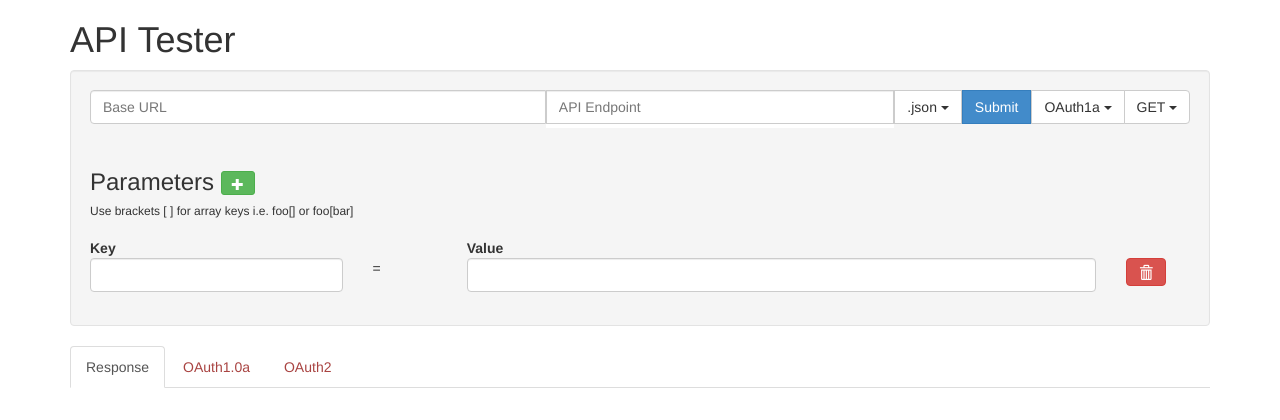
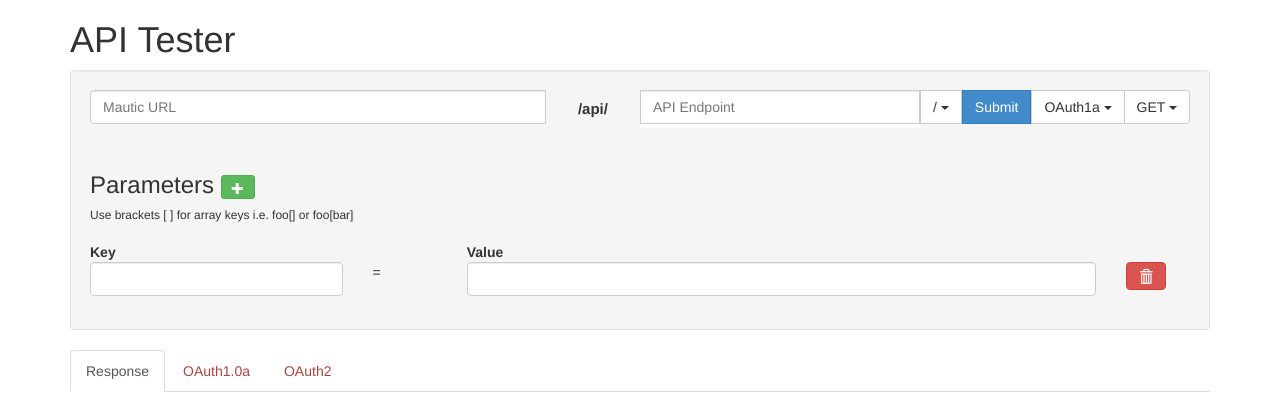
Before and after one commit to mautic/api-library, a PHP site: page / in a window 1280 px wide. Shown: the top 420 px of the page. Run offline with PHP 8.4, Linux system fonts and the light colour scheme.

Commit message:
Changed api tester to be just Mautic centric

```diff
--- a/apitester/index.php
+++ b/apitester/index.php
@@ -18,11 +18,11 @@ $auth = (isset($_POST['auth'])) ? $_POST['auth'] : @$_SESSION['auth'];
 if (empty($auth)) {
     $auth = 'OAuth1a';
 }
-$apiurl = (isset($_POST['apiurl'])) ? $_POST['apiurl'] : @$_SESSION['apiurl'];
-if (!empty($apiurl) && substr($apiurl, -1) !== '/') {
-    $apiurl .= '/';
+$apiurl             = (isset($_POST['apiurl'])) ? $_POST['apiurl'] : @$_SESSION['apiurl'];
+$_SESSION['apiurl'] = $apiurl;
+if (!empty($apiurl) && substr($apiurl, -1)) {
+    $apiUrl .= '/';
 }
-$_SESSION['apiurl'] = $apiurl;
 
 //clear the debug info
 if (!empty($_POST['auth']) && $_POST['auth'] != @$_SESSION['auth']) {
@@ -122,7 +122,7 @@ if (empty($method)) {
 }
 $responsetype = (isset($_POST['responsetype'])) ? $_POST['responsetype'] : @$_SESSION['responsetype'];
 if (empty($responsetype)) {
-    $responsetype = '.json';
+    $responsetype = '/';
 }
 
 $parameters = (isset($_POST['parameters'])) ? $_POST['parameters'] : @$_SESSION['parameters'];
@@ -216,7 +216,7 @@ if (isset($_SESSION['redirect'])) {
                 }
 
                 if (!empty($_POST['apiurl'])) {
-                    $url = $apiurl . $apiendpoint;
+                    $url = $apiurl . 'api/' . $apiendpoint;
                     if ($responsetype != '/') {
                         $url .= $responsetype;
                     }
@@ -377,9 +377,10 @@ ENDPOINT;
 
         <div class="row">
             <div class="col-lg-5" style="padding-right: 0px !important;">
-                <input class="form-control custom-right" type="text" value="<?php echo $apiurl; ?>" placeholder="Base URL" name="apiurl">
+                <input class="form-control custom-right" type="text" value="<?php echo $apiurl; ?>" placeholder="Mautic URL" name="apiurl">
             </div>
-            <div class="col-lg-7" style="padding-left: 0px !important;">
+            <div class="col-lg-1 text-center" style="padding: 8px; font-size: 15px;"><strong>/api/</strong></div>
+            <div class="col-lg-6" style="padding-left: 0px !important;">
                 <div class="input-group">
                     <div id="scrollable-dropdown-menu">
                         <input class="form-control custom" type="text" value="<?php echo $apiendpoint; ?>" id="endpoint" placeholder="API Endpoint" name="apiendpoint">
@@ -390,8 +391,10 @@ ENDPOINT;
                         </button>
                         <ul class="dropdown-menu responsetype-dropdown">
                             <li><a href="#">/</a></li>
+                            <!--
                             <li><a href="#">.json</a></li>
                             <li><a href="#">.xml</a></li>
+                            -->
                         </ul>
                         <input type="hidden" name="responsetype" class="responsetype" value="<?php echo $responsetype; ?>">
                         <button class="btn btn-primary custom" type="submit">Submit</button>
```
